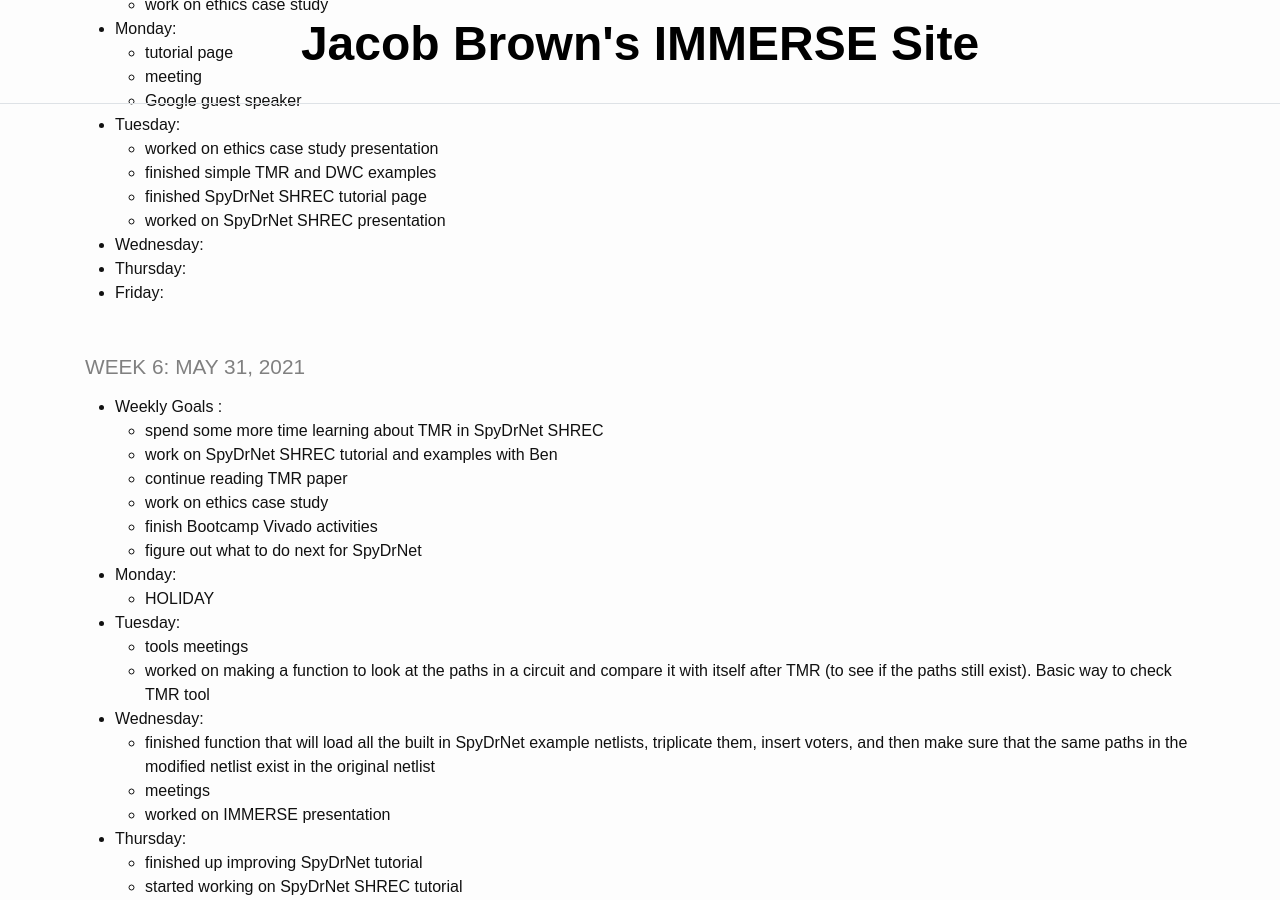
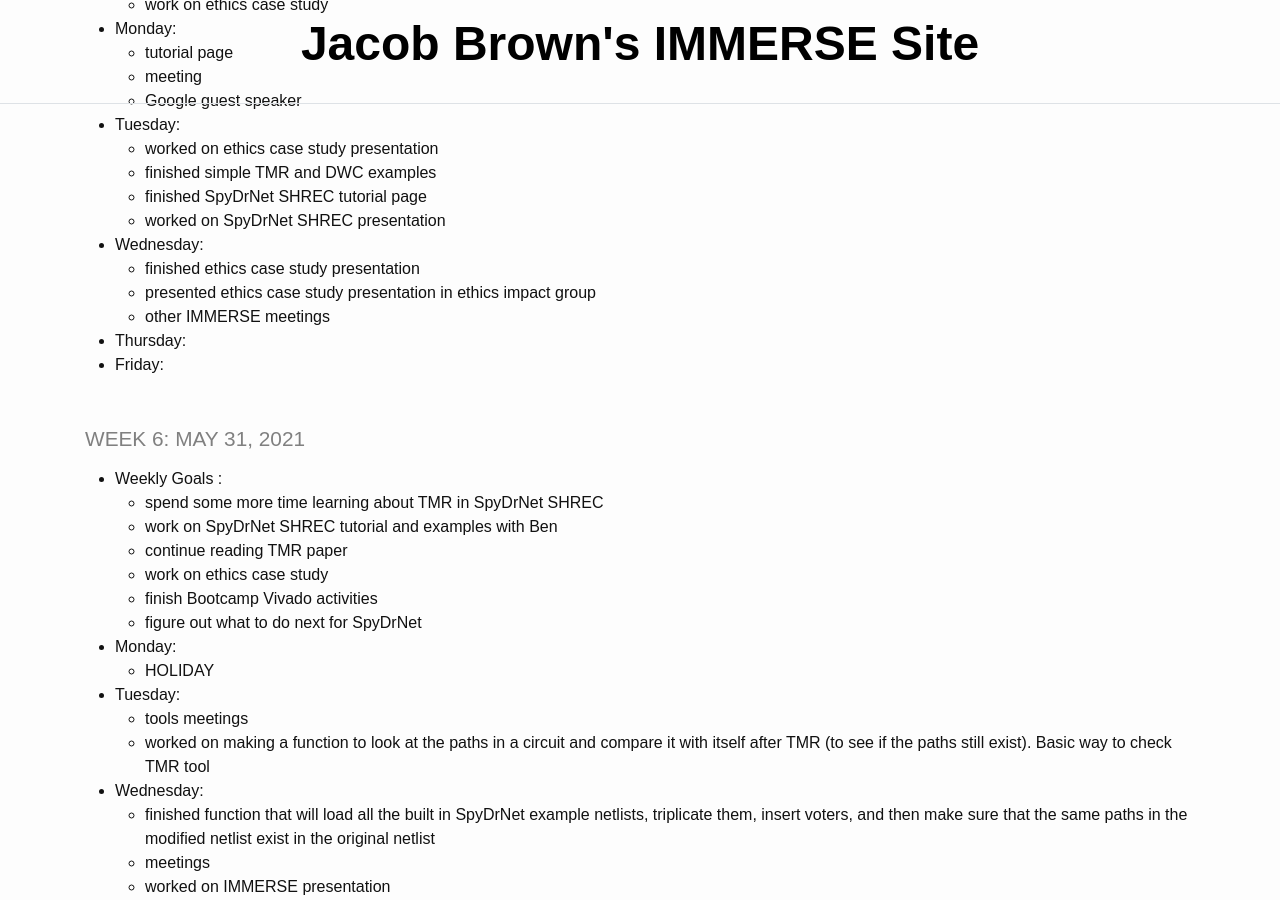
Before and after one commit to jacobdbrown4/jacob_brown, a Jekyll site: the page built from _pages/log.md, in a window 1280 px wide and 900 px high, scrolled down 428 px. Built offline with Jekyll 4.4.1, drawn with Linux system fonts in a browser that asks for light colours.

Commit message:
updated log

```diff
--- a/_pages/log.md
+++ b/_pages/log.md
@@ -21,6 +21,9 @@ title: IMMERSE Log
   * finished SpyDrNet SHREC tutorial page
   * worked on SpyDrNet SHREC presentation
 * **Wednesday**:
+  * finished ethics case study presentation
+  * presented ethics case study presentation in ethics impact group
+  * other IMMERSE meetings
 * **Thursday**:
 * **Friday**:
 
```
